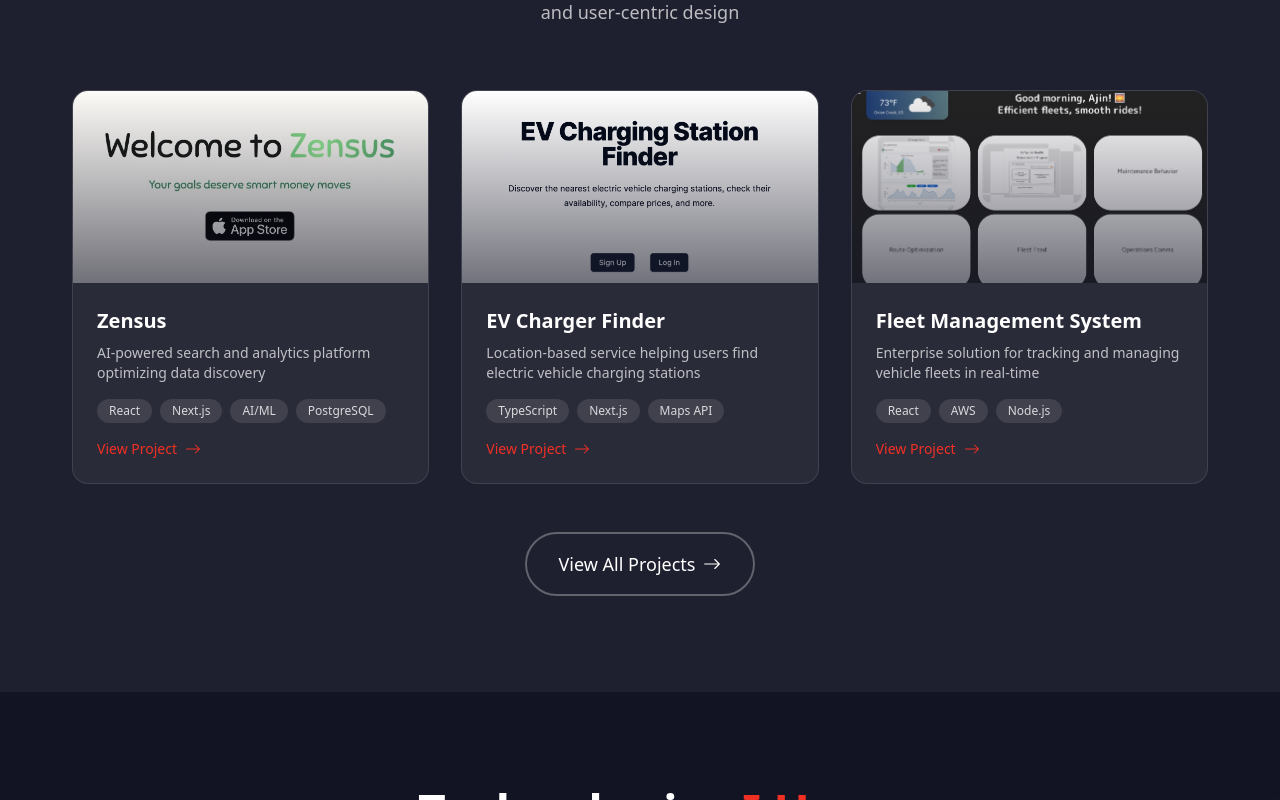
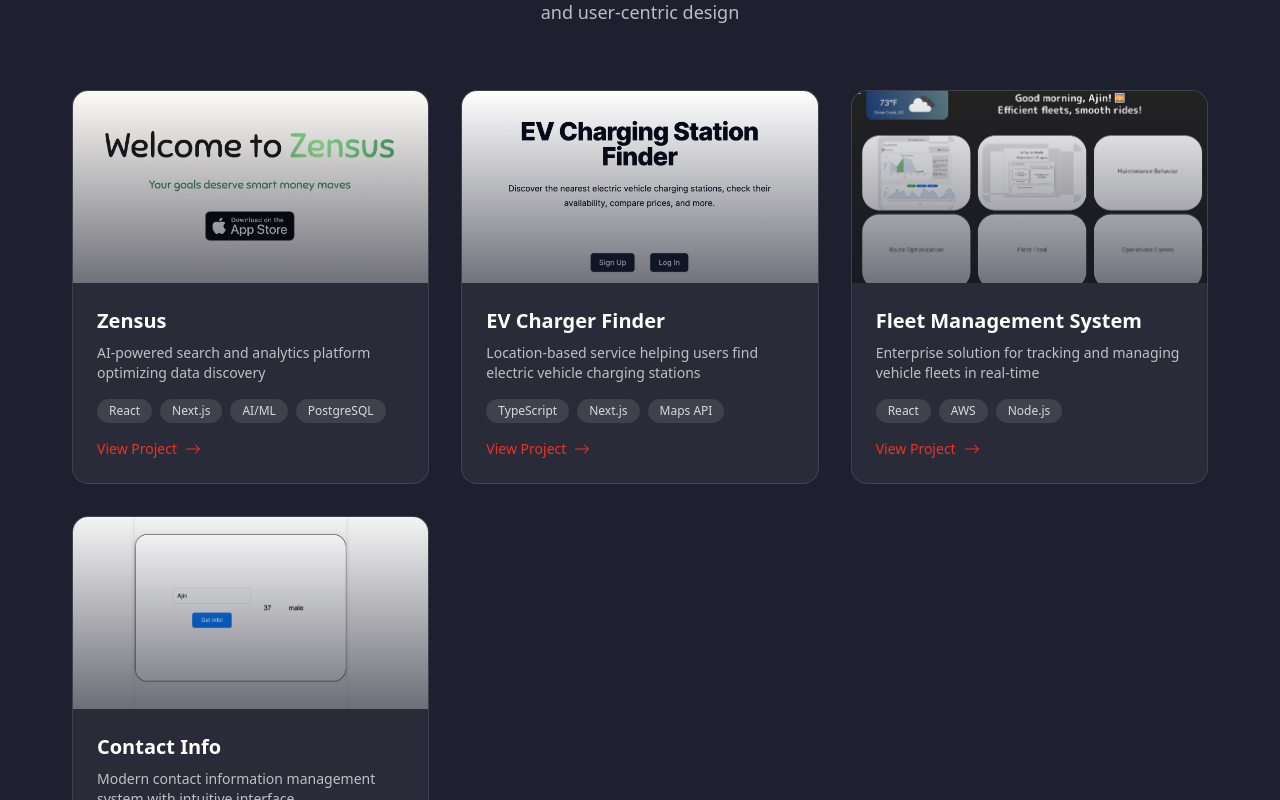
Before and after one commit to ajinsunny/ajinsunnywebsite, a Next.js app: page / in a window 1280 px wide. Shown: the part 2000-2800 px from the top of the page. Built offline with nearby package versions, Linux system fonts and the light colour scheme.

Commit message:
feat: add Contact Info project and update Node version requirement to 20+

```diff
--- a/components/FeaturedProjects.tsx
+++ b/components/FeaturedProjects.tsx
@@ -38,6 +38,14 @@
     image: "/fms.webp",
     url: "https://main.d2tmvp8ck6o5qe.amplifyapp.com/",
     techStack: ["React", "AWS", "Node.js"],
+  },
+  {
+    title: "Contact Info",
+    description:
+      "Modern contact information management system with intuitive interface",
+    image: "/contactinfo.webp",
+    url: "https://contactinfo-two.vercel.app/",
+    techStack: ["React", "Next.js", "TypeScript"],
   },
 ];
 
--- a/package.json
+++ b/package.json
@@ -9,7 +9,7 @@
     "lint": "next lint"
   },
   "engines": {
-    "node": ">=18.17.0"
+    "node": ">=20.0.0"
   },
   "dependencies": {
     "@headlessui/react": "^1.7.17",
```
Also changed, not shown: amplify.yml (added, +19 -0 lines), public/contactinfo.webp (added), 1 other file (tests, documents, lock files or other folders).
